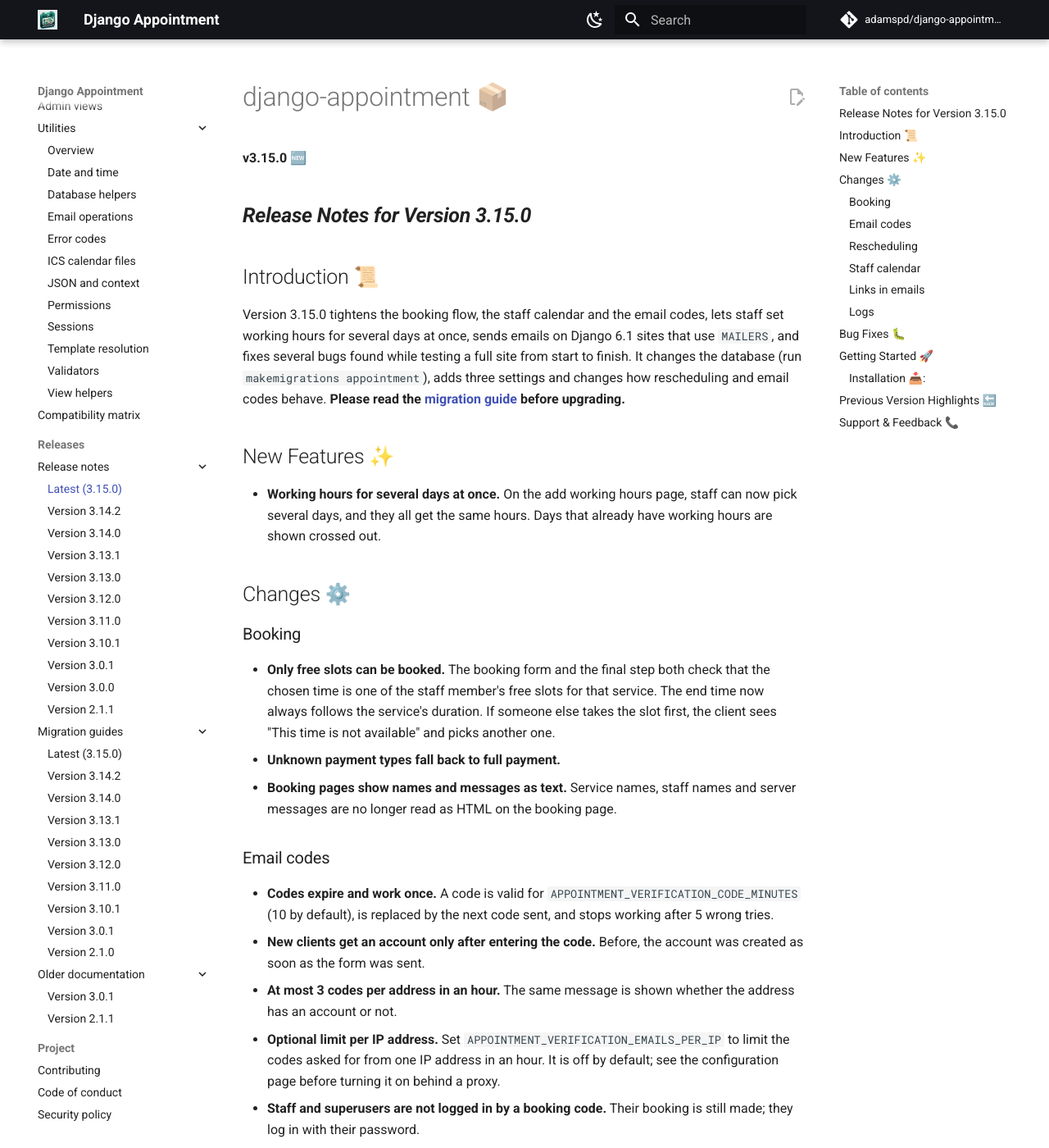
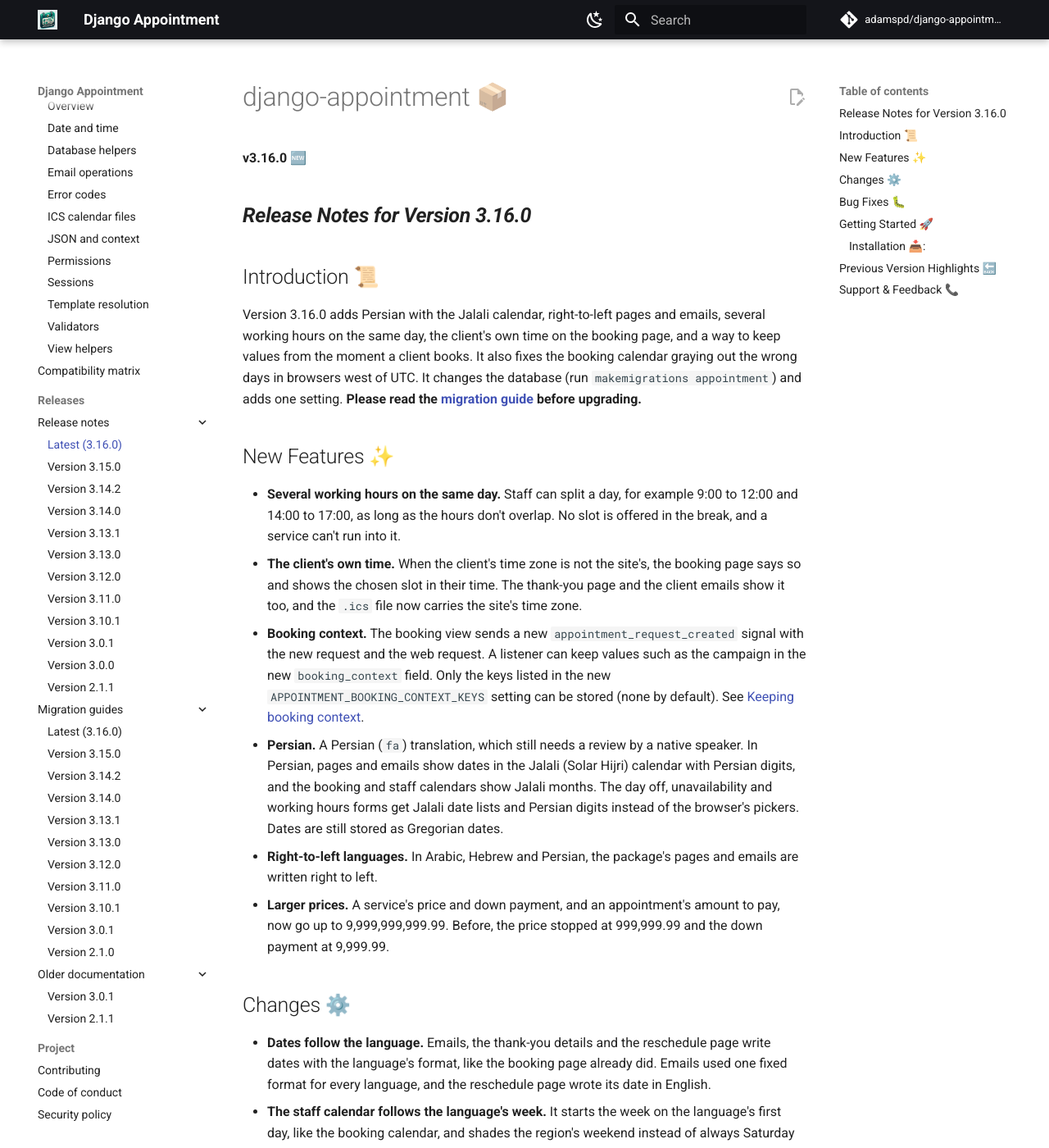
Before and after one commit to adamspd/django-appointment, an MkDocs documentation site: the page built from docs/release_notes/latest.md, in a window 1280 px wide and 1400 px high. Shown: the whole window at 82% size. Built offline with MkDocs 1.6.1 and Material for MkDocs 9.7.7, drawn with Linux system fonts in a browser that asks for light colours; comment, search, counter and statistics services are not loaded; some of the changed text lies outside the part shown.

Commit message:
Add 3.16.0 release notes and migration guide
Also describe right-to-left pages and the Jalali calendar in the internationalization guide.

````diff
--- a/docs/migration_guides/latest.md
+++ b/docs/migration_guides/latest.md
@@ -1,69 +1,66 @@
-## Migration Guide for Version 3.15.0 🚀
+## Migration Guide for Version 3.16.0 🚀
 
-Version 3.15.0 changes the database (email verification codes), adds three settings and changes how rescheduling and
-email codes behave. The supported Python and Django versions are the same.
+Version 3.16.0 changes the database (working hours, appointment requests and amounts), adds one optional setting and a
+new script used by the booking and staff calendars. The supported Python and Django versions are the same.
 
-### Coming from 3.14.x
+### Coming from 3.15.x
 
 1. **Upgrade the package**:
 
     ```bash
-    pip install django-appointment==3.15.0
+    pip install django-appointment==3.16.0
     ```
 
-2. **Create and run the migration.** `EmailVerificationCode` has new `attempts` and `email` fields, and its `user` can
-   now be empty (a new client's account is only created once they enter the code):
+2. **Create and run the migration.** It covers these changes:
+    - `WorkingHours` no longer has the one-row-per-day constraint, so a day can have several working hours.
+    - `AppointmentRequest` has new `client_timezone` and `booking_context` fields.
+    - `Service.price`, `Service.down_payment` and `Appointment.amount_to_pay` take up to 12 digits.
 
     ```bash
     python manage.py makemigrations appointment
     python manage.py migrate
     ```
 
-3. **Collect the static files**, since the booking and calendar scripts changed:
+3. **Collect the static files**, since the booking and staff calendar scripts changed and `js/local_calendar.js` is
+   new:
 
     ```bash
     python manage.py collectstatic
     ```
 
-4. **Check your site address** (optional). Links in emails use, in order, `APPOINTMENT_SITE_URL`, the current `Site`
-   of `django.contrib.sites` when that app is installed, or the request's address:
+4. **Check your template overrides.** If you override these templates, copy the new lines from the package's version:
+    - `appointment/appointments.html` and `administration/staff_index.html`: load `js/local_calendar.js` before the
+      calendar script. **Without it, the booking or staff calendar doesn't load.**
+
+        ```django
+        <script src="{% static 'js/local_calendar.js' %}"></script>
+        ```
+
+    - `appointment/appointments.html`: add the `djappt-tz-notice` paragraph and the `djappt-local-time` block if you
+      want the client's own time on the booking page.
+    - `base_templates/base.html` and `email_sender/base_email.html`: set `lang` and `dir` from the current language,
+      so right-to-left languages are mirrored.
+    - `administration/manage_day_off.html`, `manage_unavailability.html` and `manage_working_hours.html`: load
+      `js/local_calendar.js` and call `localDateTimeInputs(document.documentElement.lang)` if you use Persian.
+
+5. **Optional:** keep values from the moment a client books, such as the campaign. List the keys a listener of the new
+   `appointment_request_created` signal may store (none by default):
 
     ```python
-    APPOINTMENT_SITE_URL = "https://example.com"
+    APPOINTMENT_BOOKING_CONTEXT_KEYS = ['utm_source', 'utm_campaign']
     ```
 
-   If you use `django.contrib.sites`, make sure your `Site`'s domain is not still `example.com`. Also make sure
-   `ALLOWED_HOSTS` lists your real domain names, not `["*"]`.
-
-5. **Optional:** change how long email codes stay valid (10 minutes by default):
-
-    ```python
-    APPOINTMENT_VERIFICATION_CODE_MINUTES = 10
-    ```
-
-   And limit the codes asked for from one IP address in an hour (off by default; read the
-   [configuration page](../configuration.md) first if your site is behind a proxy):
-
-    ```python
-    APPOINTMENT_VERIFICATION_EMAILS_PER_IP = 10
-    ```
+   See [Keeping booking context](../booking-context.md).
 
 6. **Check what changed in behaviour:**
-    - Confirming a reschedule now takes a click on a Confirm button. The link opens the new
-      `appointment/confirm_reschedule.html` page, which you can override like the other templates. Only a POST to
-      that page confirms.
-    - The reschedule limit now counts confirmed reschedules for each appointment request.
-    - Staff and superuser accounts are no longer logged in by a booking code.
-    - Bookings outside the staff member's free slots are refused, and the end time follows the service's duration.
-    - If you override `manage_working_hours.html`, it keeps working with one day. To let staff pick several days,
-      use checkboxes when `multiple_days` is set, as the package template does.
-    - The calendar delete endpoint (`delete_appointment_ajax`) only accepts AJAX POST requests.
-    - Only 3 codes are sent to the same address in an hour. The count uses Django's cache, so with several worker
-      processes use a shared cache (Redis, Memcached or the database) for an exact count.
+    - Emails, the thank-you details and the reschedule page write dates with the language's format, not a fixed
+      `l, d F Y` format.
+    - The staff calendar starts the week on the language's first day and shades the region's weekend.
+    - In Persian, dates are shown in the Jalali calendar with Persian digits. They are still stored as Gregorian dates.
 
-### Coming from 3.13.x or older
+### Coming from 3.14.x or older
 
-Follow the [3.14.0 migration guide](v3_14_0.md) first, then the steps above.
+Follow the [3.15.0 migration guide](v3_15_0.md) first, then the steps above.
 
 ### Important Notes 📝:
 
--- /dev/null
+++ b/docs/migration_guides/v3_15_0.md
@@ -0,0 +1,72 @@
+## Migration Guide for Version 3.15.0 🚀
+
+Version 3.15.0 changes the database (email verification codes), adds three settings and changes how rescheduling and
+email codes behave. The supported Python and Django versions are the same.
+
+### Coming from 3.14.x
+
+1. **Upgrade the package**:
+
+    ```bash
+    pip install django-appointment==3.15.0
+    ```
+
+2. **Create and run the migration.** `EmailVerificationCode` has new `attempts` and `email` fields, and its `user` can
+   now be empty (a new client's account is only created once they enter the code):
+
+    ```bash
+    python manage.py makemigrations appointment
+    python manage.py migrate
+    ```
+
+3. **Collect the static files**, since the booking and calendar scripts changed:
+
+    ```bash
+    python manage.py collectstatic
+    ```
+
+4. **Check your site address** (optional). Links in emails use, in order, `APPOINTMENT_SITE_URL`, the current `Site`
+   of `django.contrib.sites` when that app is installed, or the request's address:
+
+    ```python
+    APPOINTMENT_SITE_URL = "https://example.com"
+    ```
+
+   If you use `django.contrib.sites`, make sure your `Site`'s domain is not still `example.com`. Also make sure
+   `ALLOWED_HOSTS` lists your real domain names, not `["*"]`.
+
+5. **Optional:** change how long email codes stay valid (10 minutes by default):
+
+    ```python
+    APPOINTMENT_VERIFICATION_CODE_MINUTES = 10
+    ```
+
+   And limit the codes asked for from one IP address in an hour (off by default; read the
+   [configuration page](../configuration.md) first if your site is behind a proxy):
+
+    ```python
+    APPOINTMENT_VERIFICATION_EMAILS_PER_IP = 10
+    ```
+
+6. **Check what changed in behaviour:**
+    - Confirming a reschedule now takes a click on a Confirm button. The link opens the new
+      `appointment/confirm_reschedule.html` page, which you can override like the other templates. Only a POST to
+      that page confirms.
+    - The reschedule limit now counts confirmed reschedules for each appointment request.
+    - Staff and superuser accounts are no longer logged in by a booking code.
+    - Bookings outside the staff member's free slots are refused, and the end time follows the service's duration.
+    - If you override `manage_working_hours.html`, it keeps working with one day. To let staff pick several days,
+      use checkboxes when `multiple_days` is set, as the package template does.
+    - The calendar delete endpoint (`delete_appointment_ajax`) only accepts AJAX POST requests.
+    - Only 3 codes are sent to the same address in an hour. The count uses Django's cache, so with several worker
+      processes use a shared cache (Redis, Memcached or the database) for an exact count.
+
+### Coming from 3.13.x or older
+
+Follow the [3.14.0 migration guide](v3_14_0.md) first, then the steps above.
+
+### Important Notes 📝:
+
+- See the [release notes](../release_notes/v3_15_0.md) for what is new.
+- As with any upgrade, testing in a development or staging environment before applying changes to your production
+  environment is highly recommended.
--- a/docs/release_notes/latest.md
+++ b/docs/release_notes/latest.md
@@ -1,97 +1,59 @@
 # django-appointment 📦
 
-**v3.15.0 🆕**
+**v3.16.0 🆕**
 
-## ___Release Notes for Version 3.15.0___
+## ___Release Notes for Version 3.16.0___
 
 ## Introduction 📜
 
-Version 3.15.0 tightens the booking flow, the staff calendar and the email codes, lets staff set working hours for
-several days at once, sends emails on Django 6.1 sites that use `MAILERS`, and fixes several bugs found while testing a
-full site from start to finish. It changes the database (run `makemigrations appointment`), adds three settings and
-changes how rescheduling and email codes behave. **Please read the
+Version 3.16.0 adds Persian with the Jalali calendar, right-to-left pages and emails, several working hours on the
+same day, the client's own time on the booking page, and a way to keep values from the moment a client books. It also
+fixes the booking calendar graying out the wrong days in browsers west of UTC. It changes the database (run
+`makemigrations appointment`) and adds one setting. **Please read the
 [migration guide](../migration_guides/latest.md) before upgrading.**
 
 ## New Features ✨
 
-- **Working hours for several days at once.** On the add working hours page, staff can now pick several days, and they
-  all get the same hours. Days that already have working hours are shown crossed out.
+- **Several working hours on the same day.** Staff can split a day, for example 9:00 to 12:00 and 14:00 to 17:00, as
+  long as the hours don't overlap. No slot is offered in the break, and a service can't run into it.
+- **The client's own time.** When the client's time zone is not the site's, the booking page says so and shows the
+  chosen slot in their time. The thank-you page and the client emails show it too, and the `.ics` file now carries the
+  site's time zone.
+- **Booking context.** The booking view sends a new `appointment_request_created` signal with the new request and the
+  web request. A listener can keep values such as the campaign in the new `booking_context` field. Only the keys
+  listed in the new `APPOINTMENT_BOOKING_CONTEXT_KEYS` setting can be stored (none by default). See
+  [Keeping booking context](../booking-context.md).
+- **Persian.** A Persian (`fa`) translation, which still needs a review by a native speaker. In Persian, pages and
+  emails show dates in the Jalali (Solar Hijri) calendar with Persian digits, and the booking and staff calendars show
+  Jalali months. The day off, unavailability and working hours forms get Jalali date lists and Persian digits instead
+  of the browser's pickers. Dates are still stored as Gregorian dates.
+- **Right-to-left languages.** In Arabic, Hebrew and Persian, the package's pages and emails are written right to left.
+- **Larger prices.** A service's price and down payment, and an appointment's amount to pay, now go up to
+  9,999,999,999.99. Before, the price stopped at 999,999.99 and the down payment at 9,999.99.
 
 ## Changes ⚙️
 
-### Booking
-
-- **Only free slots can be booked.** The booking form and the final step both check that the chosen time is one of the
-  staff member's free slots for that service. The end time now always follows the service's duration. If someone else
-  takes the slot first, the client sees "This time is not available" and picks another one.
-- **Unknown payment types fall back to full payment.**
-- **Booking pages show names and messages as text.** Service names, staff names and server messages are no longer read
-  as HTML on the booking page.
-
-### Email codes
-
-- **Codes expire and work once.** A code is valid for `APPOINTMENT_VERIFICATION_CODE_MINUTES` (10 by default), is
-  replaced by the next code sent, and stops working after 5 wrong tries.
-- **New clients get an account only after entering the code.** Before, the account was created as soon as the form was
-  sent.
-- **At most 3 codes per address in an hour.** The same message is shown whether the address has an account or not.
-- **Optional limit per IP address.** Set `APPOINTMENT_VERIFICATION_EMAILS_PER_IP` to limit the codes asked for from one
-  IP address in an hour. It is off by default; see the configuration page before turning it on behind a proxy.
-- **Staff and superusers are not logged in by a booking code.** Their booking is still made; they log in with their
-  password.
-- **Email change codes are tied to the user and the new address.** The email only changes when the code sent to the new
-  address is entered. Emails are compared without case.
-
-### Rescheduling
-
-- **Confirming a reschedule takes a click.** The link in the email opens a page with a Confirm button, so mail scanners
-  that open links no longer confirm it.
-- **The reschedule limit counts confirmed reschedules.** It used to count only the last few minutes. The service's own
-  limit applies when rescheduling is allowed on the service, otherwise the default limit from the settings.
-- **The service and, unless allowed, the staff member stay the same.** The new time must be a free slot. Only the latest
-  pending request is kept.
-
-### Staff calendar
-
-- Staff can only create, move and delete appointments in their own calendar. Only a superuser can change a client's
-  email.
-- Calendar requests check their input and return 400, 403 or 404 instead of an error page. Deleting an appointment
-  needs a POST.
-
-### Links in emails
-
-- **New optional `APPOINTMENT_SITE_URL` setting.** When set, every link in emails uses it. When it is not set, links use
-  the current `Site` of `django.contrib.sites` if that app is installed, and the request's address otherwise. Also make
-  sure `ALLOWED_HOSTS` lists your real domain names.
-
-### Logs
-
-- Logs show ids instead of tokens and email addresses.
+- **Dates follow the language.** Emails, the thank-you details and the reschedule page write dates with the language's
+  format, like the booking page already did. Emails used one fixed format for every language, and the reschedule page
+  wrote its date in English.
+- **The staff calendar follows the language's week.** It starts the week on the language's first day, like the booking
+  calendar, and shades the region's weekend instead of always Saturday and Sunday.
+- **The base page's `lang`** follows the current language instead of always being `en`.
+- Brazilian Portuguese, added in an earlier version, is now listed in the README and the internationalization guide.
 
 ## Bug Fixes 🐛
 
-- **Emails on Django 6.1 with `MAILERS`.** New Django 6.1 projects set `MAILERS` instead of the `EMAIL_*` settings,
-  and the package then sent no email at all. It now sends them with either setup.
-- **Empty settings no longer break slots and profiles.** Once the settings row existed with empty values (it is created
-  on the first reschedule), the slot list and the staff profile page failed. They now fall back to
-  `APPOINTMENT_SLOT_DURATION` and `APPOINTMENT_BUFFER_TIME`.
-- **Editing an appointment in the calendar works for staff who are not superusers.**
-- **Changing your email from the profile page** no longer returns an error.
-- **Moving working hours onto a day that already has them** now shows an error instead of failing.
-- **Refused staff pages answer with the right status.** Another staff member's profile returned the 403 page with a 200
-  status, and another staff member's appointment showed a "page not found" page.
-- **Calendar form.** The service list now follows the staff member picked, and the form stays open with what was typed
-  when saving fails. Phone numbers typed there are checked; an invalid one used to be saved as is.
-- **A booking code no longer cancels a pending email change.** Each address has its own code, so a booking made with a
-  staff member's address doesn't replace the code sent to their new address.
-- **A pending move to another staff member** no longer blocks the wrong staff member's slot.
+- **Booking calendar days west of UTC.** In browsers west of UTC, the booking calendar grayed out the wrong days (a
+  Monday to Friday schedule showed Sunday and Monday as closed and Saturday as open). Days and "today" now follow the
+  site's time zone. Fixes [#352](https://github.com/adamspd/django-appointment/issues/352) and
+  [#305](https://github.com/adamspd/django-appointment/issues/305).
 
 ## Getting Started 🚀
 
 ### Installation 📥:
 
 ```bash
-pip install django-appointment==3.15.0
+pip install django-appointment==3.16.0
 python manage.py makemigrations appointment
 python manage.py migrate
 python manage.py collectstatic
--- a/mkdocs.yml
+++ b/mkdocs.yml
@@ -110,7 +110,8 @@ nav:
       - Compatibility matrix: compatibility.md
   - Releases:
       - Release notes:
-          - Latest (3.15.0): release_notes/latest.md
+          - Latest (3.16.0): release_notes/latest.md
+          - Version 3.15.0: release_notes/v3_15_0.md
           - Version 3.14.2: release_notes/v3_14_2.md
           - Version 3.14.0: release_notes/v3_14_0.md
           - Version 3.13.1: release_notes/v3_13_1.md
@@ -122,7 +123,8 @@ nav:
           - Version 3.0.0: release_notes/v3_0_0.md
           - Version 2.1.1: release_notes/v2_1_1.md
       - Migration guides:
-          - Latest (3.15.0): migration_guides/latest.md
+          - Latest (3.16.0): migration_guides/latest.md
+          - Version 3.15.0: migration_guides/v3_15_0.md
           - Version 3.14.2: migration_guides/v3_14_2.md
           - Version 3.14.0: migration_guides/v3_14_0.md
           - Version 3.13.1: migration_guides/v3_13_1.md
````
Also changed, not shown: other parts of docs/release_notes/latest.md (+1 -1 lines), INTERNATIONALIZATION.md (+10 -1 lines), docs/release_notes/v3_15_0.md (added, +110 -0 lines).
